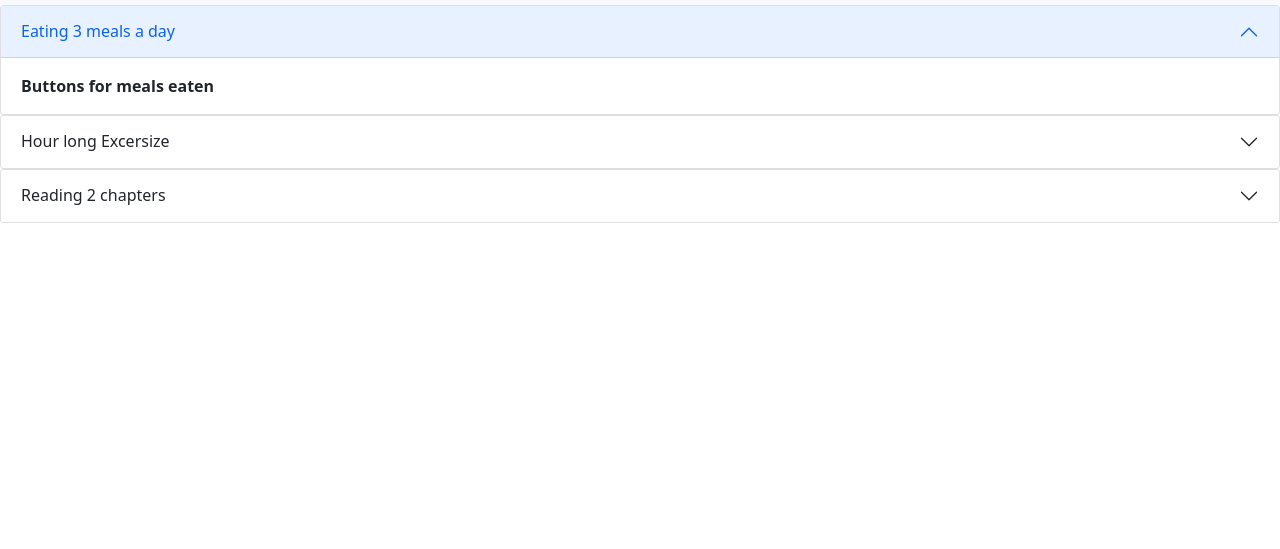
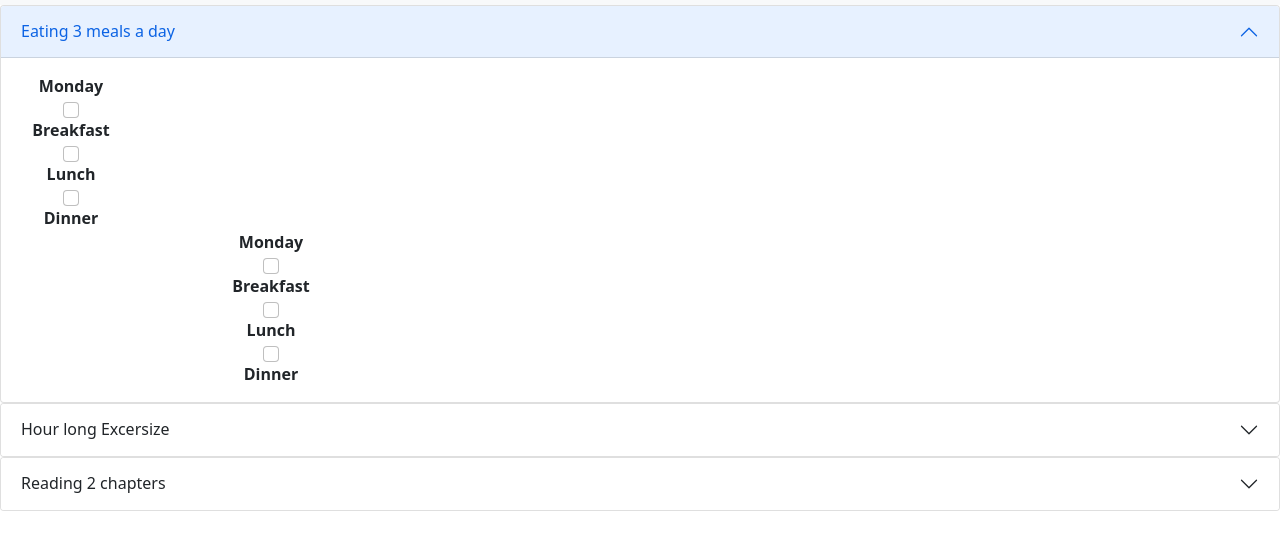
Before and after one commit to IzaacD-jpg/Checkpoint, a plain HTML site: page habit tracker.html in a window 1280 px wide. Shown: the part 51-600 px from the top of the page. Drawn offline with nearby package versions, Linux system fonts and the light colour scheme.

Commit message:
More on Habit tracker

```diff
--- a/habit tracker.html
+++ b/habit tracker.html
@@ -37,10 +37,47 @@
     </h2>
     <div id="collapseOne" class="accordion-collapse collapse show" data-bs-parent="#accordionExample">
       <div class="accordion-body">
-        <strong> Buttons for meals eaten
+        <!--Inside of first Accordion-->
+        <strong>
+          <div class="d-flex flex-column align-items-start">
+          <div class="d-flex flex-column align-items-center" style="width: 100px">
+             <label class="form-check-label" for="breakfast">Monday</label>
+  <input class="form-check-input" type="checkbox" id="breakfast">
+  <label class="form-check-label" for="breakfast">Breakfast</label>
+</div>
+<div class="d-flex flex-column align-items-center" style="width: 100px">
+  <input class="form-check-input" type="checkbox" id="lunch">
+  <label class="form-check-label" for="lunch">Lunch</label>
+</div>
+<div class="d-flex flex-column align-items-center" style="width: 100px">
+  <input class="form-check-input" type="checkbox" id="dinner">
+  <label class="form-check-label" for="dinner">Dinner</label>
+</div>
+</div>
+
+
+<strong>
+          <div class="d-flex flex-column align-items-start">
+          <div class="d-flex flex-column align-items-center" style="width: 500px">
+             <label class="form-check-label" for="breakfast">Monday</label>
+  <input class="form-check-input" type="checkbox" id="breakfast">
+  <label class="form-check-label" for="breakfast">Breakfast</label>
+</div>
+<div class="d-flex flex-column align-items-center" style="width: 500px">
+  <input class="form-check-input" type="checkbox" id="lunch">
+  <label class="form-check-label" for="lunch">Lunch</label>
+</div>
+<div class="d-flex flex-column align-items-center" style="width: 500px">
+  <input class="form-check-input" type="checkbox" id="dinner">
+  <label class="form-check-label" for="dinner">Dinner</label>
+</div>
+</div>
+
+          </strong>
       </div>
     </div>
   </div>
+
   <div class="accordion-item">
     <h2 class="accordion-header">
       <button class="accordion-button collapsed" type="button" data-bs-toggle="collapse" data-bs-target="#collapseTwo" aria-expanded="false" aria-controls="collapseTwo">
@@ -49,10 +86,12 @@
     </h2>
     <div id="collapseTwo" class="accordion-collapse collapse" data-bs-parent="#accordionExample">
       <div class="accordion-body">
+        <!--start of second accordion-->
         <strong> strict program for routine of exersize
       </div>
     </div>
   </div>
+  <!--Heading 3-->
   <div class="accordion-item">
     <h2 class="accordion-header">
       <button class="accordion-button collapsed" type="button" data-bs-toggle="collapse" data-bs-target="#collapseThree" aria-expanded="false" aria-controls="collapseThree">
@@ -61,6 +100,7 @@
     </h2>
     <div id="collapseThree" class="accordion-collapse collapse" data-bs-parent="#accordionExample">
       <div class="accordion-body">
+        <!--Start of third Accordion-->
         <strong>Just a daily checklist
       </div>
     </div>
```
